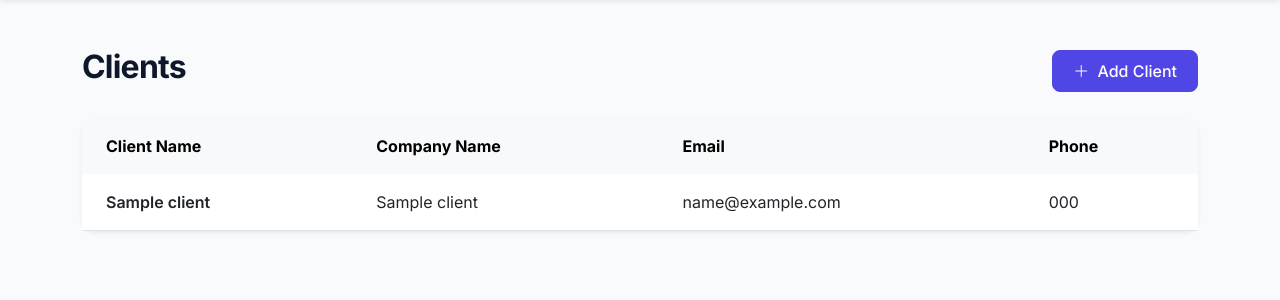
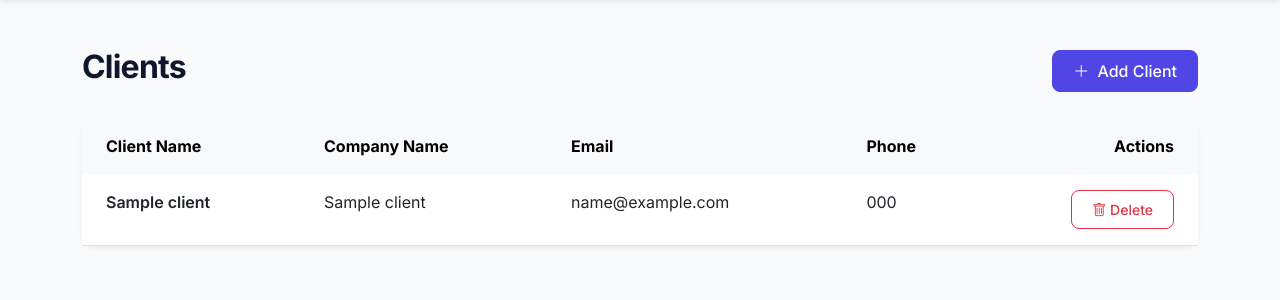
Before and after one commit to jararasifdev/Flask_Project, a Python web app: template app/templates/clients/index.html in a window 1280 px wide. Shown: the part 72-372 px from the top of the page. Run offline with Jinja, Linux system fonts and the light colour scheme; the template is opened without the code that fills it: most values are stand-ins (such as "Sample title", 1, 10 or a date in 2020); form fields are guessed from the names that the template uses.

Commit message:
added a new function for deleting specfic client and validation function to validate that a client with same email must not exist already

```diff
--- a/app/templates/clients/index.html
+++ b/app/templates/clients/index.html
@@ -17,6 +17,7 @@
                     <th class="border-0 px-4 py-3">Company Name</th>
                     <th class="border-0 px-4 py-3">Email</th>
                     <th class="border-0 px-4 py-3">Phone</th>
+                    <th class="border-0 px-4 py-3 text-end">Actions</th>
                 </tr>
             </thead>
             <tbody>
@@ -26,10 +27,17 @@
                     <td class="px-4 py-3">{{ client.company_name or '-' }}</td>
                     <td class="px-4 py-3">{{ client.email or '-' }}</td>
                     <td class="px-4 py-3">{{ client.phone or '-' }}</td>
+                    <td class="px-4 py-3 text-end">
+                        <form action="{{ url_for('clients_bp.delete_client', client_id=client.id) }}" method="POST" class="d-inline" onsubmit="return confirm('Are you sure you want to delete this client?');">
+                            <button type="submit" class="btn btn-sm btn-outline-danger">
+                                <i class="bi bi-trash"></i> Delete
+                            </button>
+                        </form>
+                    </td>
                 </tr>
                 {% else %}
                 <tr>
-                    <td colspan="4" class="text-center text-muted py-4">No clients found.</td>
+                    <td colspan="5" class="text-center text-muted py-4">No clients found.</td>
                 </tr>
                 {% endfor %}
             </tbody>
@@ -41,7 +49,7 @@
 <div class="modal fade" id="createClientModal" tabindex="-1" aria-hidden="true">
     <div class="modal-dialog">
         <div class="modal-content border-0 shadow">
-            <form method="POST" action="{{ url_for('clients_bp.add_client') }}">
+            <form method="POST" action="{{ url_for('clients_bp.add_client') }}" onsubmit="this.querySelector('[type=submit]').disabled=true; this.querySelector('[type=submit]').value='Saving...';">
                 {{ form.hidden_tag() }}
                 <div class="modal-header border-bottom-0 pb-0">
                     <h5 class="modal-title fw-bold">Add New Client</h5>
```
Also changed, not shown: app/clients/routes.py (+10 -0 lines), app/forms/client_forms.py (+9 -1 lines).
